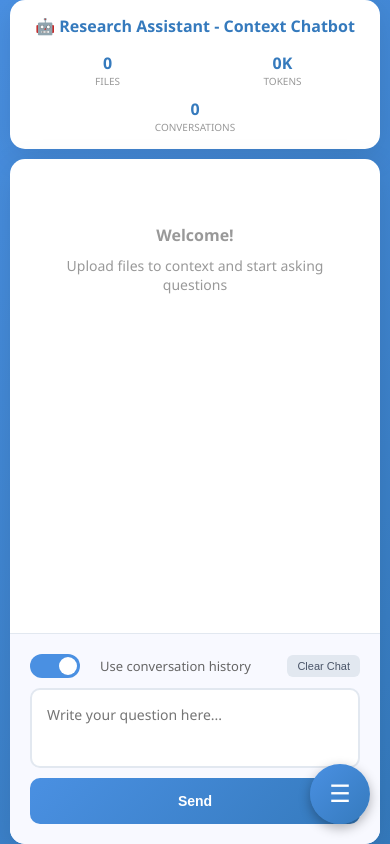
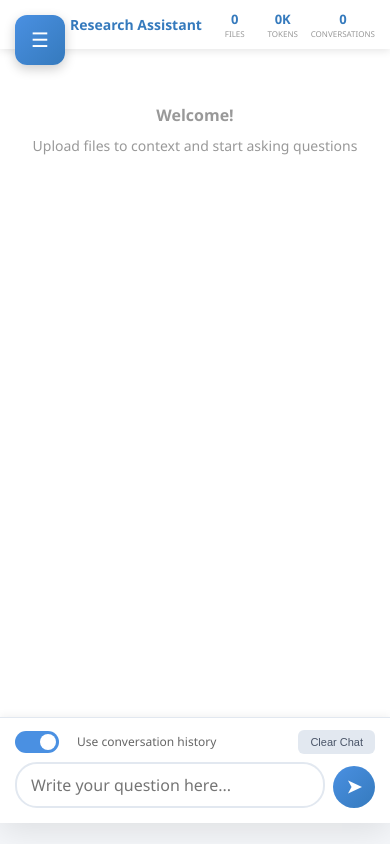
Before and after one commit to Svakira/chatbot-ui, a Flask app: page / in a window 390 px wide. Run offline with Flask 3, Linux system fonts and the light colour scheme; data that the repository does not hold is empty.

Commit message:
feat: improved mobile UX/UI with better responsiveness
- Menu button moved to top-left corner (better thumb reach)
- Compact header in mobile: hide emoji, smaller padding
- Fixed-size send button (44x44px) with icon-only display
- Auto-resizing textarea with max-height constraint
- Textarea resets to single row after sending message
- Better spacing: removed body padding, full-height layout
- Sticky header with shadow for depth perception
- Improved touch targets (min 44x44px for buttons)
- Rounded corners on input (22px) for modern feel
- Smooth scrolling in chat area
- Better font sizes for mobile readability (16px input prevents zoom)
- Enhanced sidebar shadow for depth
- Optimized breakpoints for 768px and 480px screens
- Icon-based send button (➤) on mobile, text on desktop
- Reduced header text: 'Research Assistant' instead of full title

```diff
--- a/templates/index.html
+++ b/templates/index.html
@@ -46,6 +46,13 @@
             color: #357ABD;
             font-size: 24px;
             font-weight: 600;
+            display: flex;
+            align-items: center;
+            gap: 8px;
+        }
+
+        .header h1 .emoji {
+            display: inline;
         }
 
         .header-stats {
@@ -251,6 +258,7 @@
             display: flex;
             flex-direction: column;
             gap: 15px;
+            scroll-behavior: smooth;
         }
 
         .message {
@@ -391,6 +399,9 @@
             resize: none;
             min-height: 50px;
             max-height: 150px;
+            overflow-y: auto;
+            line-height: 1.5;
+            transition: border-color 0.3s;
         }
 
         .chat-input:focus {
@@ -419,6 +430,14 @@
             opacity: 0.5;
             cursor: not-allowed;
             transform: none;
+        }
+
+        .send-icon {
+            display: none;
+        }
+
+        .send-text {
+            display: inline;
         }
 
         .loading {
@@ -566,23 +585,30 @@
         .mobile-menu-btn {
             display: none;
             position: fixed;
-            bottom: 20px;
-            right: 20px;
-            width: 60px;
-            height: 60px;
+            top: 15px;
+            left: 15px;
+            width: 50px;
+            height: 50px;
             background: linear-gradient(135deg, #4A90E2 0%, #357ABD 100%);
             border: none;
-            border-radius: 50%;
+            border-radius: 12px;
             color: white;
-            font-size: 24px;
+            font-size: 20px;
             cursor: pointer;
-            box-shadow: 0 4px 12px rgba(0, 0, 0, 0.3);
+            box-shadow: 0 4px 12px rgba(0, 0, 0, 0.2);
             z-index: 1000;
             transition: all 0.3s;
+            display: flex;
+            align-items: center;
+            justify-content: center;
         }
 
         .mobile-menu-btn:active {
             transform: scale(0.95);
+        }
+
+        .mobile-menu-btn.hidden {
+            display: none !important;
         }
 
         .sidebar-overlay {
@@ -599,37 +625,56 @@
         /* Responsive Design */
         @media (max-width: 768px) {
             body {
-                padding: 10px;
+                padding: 0;
+                background: #f5f7fa;
             }
 
             .container {
                 grid-template-columns: 1fr;
                 height: 100vh;
-                gap: 10px;
+                gap: 0;
+                max-width: 100%;
             }
 
             .header {
-                padding: 15px;
-                flex-direction: column;
-                gap: 15px;
+                padding: 12px 20px 12px 75px;
+                border-radius: 0;
+                box-shadow: 0 2px 8px rgba(0, 0, 0, 0.1);
+                flex-direction: row;
+                gap: 10px;
+                position: sticky;
+                top: 0;
+                z-index: 100;
             }
 
             .header h1 {
-                font-size: 18px;
+                font-size: 16px;
+                flex: 1;
+                white-space: nowrap;
+                overflow: hidden;
+                text-overflow: ellipsis;
+            }
+
+            .header h1 .emoji {
+                display: none;
             }
 
             .header-stats {
-                width: 100%;
-                justify-content: space-around;
-                gap: 10px;
+                display: flex;
+                gap: 12px;
+                flex-shrink: 0;
+            }
+
+            .stat {
+                min-width: 45px;
             }
 
             .stat-value {
-                font-size: 16px;
+                font-size: 14px;
             }
 
             .stat-label {
-                font-size: 10px;
+                font-size: 9px;
             }
 
             .sidebar {
@@ -637,11 +682,12 @@
                 left: -100%;
                 top: 0;
                 width: 85%;
-                max-width: 350px;
+                max-width: 320px;
                 height: 100vh;
                 z-index: 1001;
                 transition: left 0.3s ease-out;
                 border-radius: 0;
+                box-shadow: 4px 0 12px rgba(0, 0, 0, 0.2);
             }
 
             .sidebar.mobile-open {
@@ -654,43 +700,145 @@
 
             .mobile-menu-btn {
                 display: flex;
+            }
+
+            .chat-area {
+                grid-column: 1;
+                border-radius: 0;
+                display: flex;
+                flex-direction: column;
+                height: calc(100vh - 70px);
+                margin: 0;
+            }
+
+            .chat-messages {
+                padding: 15px;
+                flex: 1;
+                overflow-y: auto;
+                -webkit-overflow-scrolling: touch;
+            }
+
+            .message {
+                max-width: 90%;
+                margin-bottom: 12px;
+            }
+
+            .message-avatar {
+                width: 36px;
+                height: 36px;
+                font-size: 14px;
+            }
+
+            .message-content {
+                padding: 12px;
+                font-size: 14px;
+                line-height: 1.5;
+            }
+
+            .chat-input-area {
+                padding: 12px 15px 15px;
+                background: white;
+                border-top: 1px solid #e2e8f0;
+                box-shadow: 0 -2px 8px rgba(0, 0, 0, 0.05);
+            }
+
+            .chat-controls {
+                margin-bottom: 8px;
+                flex-wrap: wrap;
+                gap: 8px;
+            }
+
+            .switch {
+                width: 44px;
+                height: 22px;
+            }
+
+            .slider:before {
+                height: 16px;
+                width: 16px;
+            }
+
+            input:checked + .slider:before {
+                transform: translateX(22px);
+            }
+
+            .switch-label {
+                font-size: 12px;
+            }
+
+            .btn-small {
+                padding: 6px 12px;
+                font-size: 11px;
+            }
+
+            .chat-input-container {
+                display: flex;
+                flex-direction: row;
+                gap: 8px;
+                align-items: flex-end;
+            }
+
+            .chat-input {
+                flex: 1;
+                min-height: 44px;
+                max-height: 100px;
+                padding: 12px;
+                font-size: 15px;
+                border-radius: 22px;
+                resize: none;
+                line-height: 1.4;
+            }
+
+            .send-btn {
+                width: 44px;
+                height: 44px;
+                min-width: 44px;
+                padding: 0;
+                border-radius: 50%;
+                font-size: 18px;
+                flex-shrink: 0;
+                display: flex;
                 align-items: center;
                 justify-content: center;
             }
 
-            .chat-area {
-                grid-column: 1;
+            .send-btn:hover {
+                transform: none;
             }
 
-            .chat-messages {
-                padding: 15px;
+            .send-btn:active {
+                transform: scale(0.95);
             }
 
-            .message {
-                max-width: 95%;
+            .send-text {
+                display: none;
             }
 
-            .chat-input-container {
-                flex-direction: column;
-                gap: 10px;
+            .send-icon {
+                display: inline;
             }
 
-            .chat-input {
-                min-height: 80px;
+            .loading {
+                padding: 12px;
             }
 
-            .send-btn {
-                width: 100%;
-                padding: 15px;
+            .spinner {
+                width: 32px;
+                height: 32px;
             }
 
             .upload-zone {
-                padding: 20px;
+                padding: 20px 15px;
+            }
+
+            .upload-icon {
+                font-size: 36px;
             }
 
             .context-file {
                 flex-direction: column;
                 gap: 10px;
+                padding: 12px;
             }
 
             .file-actions {
@@ -699,32 +847,70 @@
 
             .file-actions button {
                 width: 100%;
+                padding: 8px;
+            }
+
+            .empty-state {
+                padding: 30px 15px;
+            }
+
+            .empty-state-icon {
+                font-size: 36px;
             }
         }
 
         @media (max-width: 480px) {
+            .header {
+                padding: 10px 15px 10px 70px;
+            }
+
             .header h1 {
-                font-size: 16px;
+                font-size: 14px;
             }
 
             .header-stats {
-                flex-wrap: wrap;
+                gap: 8px;
             }
 
             .stat {
-                flex: 0 0 45%;
+                min-width: 40px;
+            }
+
+            .stat-value {
+                font-size: 13px;
+            }
+
+            .stat-label {
+                font-size: 8px;
             }
 
             .sidebar {
                 width: 90%;
+                max-width: 280px;
             }
 
             .tabs {
-                flex-direction: column;
+                gap: 4px;
             }
 
             .tab {
-                width: 100%;
+                padding: 8px;
+                font-size: 12px;
+            }
+
+            .message-content {
+                font-size: 13px;
+            }
+
+            .chat-input {
+                font-size: 16px;
+                padding: 10px 14px;
+            }
+
+            .send-btn {
+                width: 42px;
+                height: 42px;
+                min-width: 42px;
             }
         }
     </style>
@@ -733,7 +919,7 @@
     <div class="container">
         <!-- Header -->
         <div class="header">
-            <h1>🤖 Research Assistant - Context Chatbot</h1>
+            <h1><span class="emoji">🤖</span> Research Assistant</h1>
             <div class="header-stats">
                 <div class="stat">
                     <span class="stat-value" id="total-files">0</span>
@@ -863,9 +1049,11 @@
                         class="chat-input"
                         id="user-input"
                         placeholder="Write your question here..."
-                        onkeydown="handleKeyDown(event)"></textarea>
+                        onkeydown="handleKeyDown(event)"
+                        rows="1"></textarea>
                     <button class="send-btn" id="send-btn" onclick="sendMessage()">
-                        Send
+                        <span class="send-text">Send</span>
+                        <span class="send-icon">➤</span>
                     </button>
                 </div>
             </div>
@@ -912,6 +1100,13 @@
             fileInput.addEventListener('change', (e) => {
                 handleFiles(e.target.files);
                 fileInput.value = '';
+            });
+
+            // Auto-resize textarea
+            const chatInput = document.getElementById('user-input');
+            chatInput.addEventListener('input', function() {
+                this.style.height = 'auto';
+                this.style.height = (this.scrollHeight) + 'px';
             });
         });
 
@@ -1174,6 +1369,8 @@
             // Add user message to chat
             addMessage('user', message);
             input.value = '';
+            input.style.height = 'auto';
+            input.rows = 1;
 
             // Show loading
             isProcessing = true;
```
